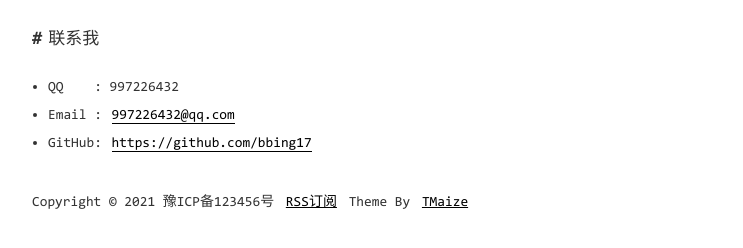
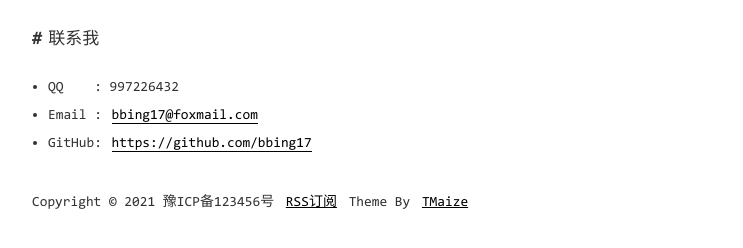
Before and after one commit to bbing17/bbing17.github.io, a Jekyll site: the page built from pages/about.md, in a window 1280 px wide. Shown: the part 337-585 px from the top of the page, without its empty margins (268-1011 px from the left). Built offline with Jekyll 4.4.1, drawn with Linux system fonts in a browser that asks for light colours; comment, search, counter and statistics services are not loaded.

Commit message:
Update about.md

```diff
--- a/pages/about.md
+++ b/pages/about.md
@@ -14,6 +14,6 @@ title: 关于我
 
 - QQ&nbsp;&nbsp;&nbsp;&nbsp;: 997226432
 
-- Email&nbsp;: [997226432@qq.com](http://mail.qq.com/cgi-bin/qm_share?t=qm_mailme&email=YBQNAQkaBSAREU4DDw0)
+- Email&nbsp;: [bbing17@foxmail.com](http://mail.qq.com/cgi-bin/qm_share?t=qm_mailme&email=dxUVHhkQRkA3ERgPGhYeG1kUGBo)
 
 - GitHub: [https://github.com/bbing17](https://github.com/bbing17)
```
